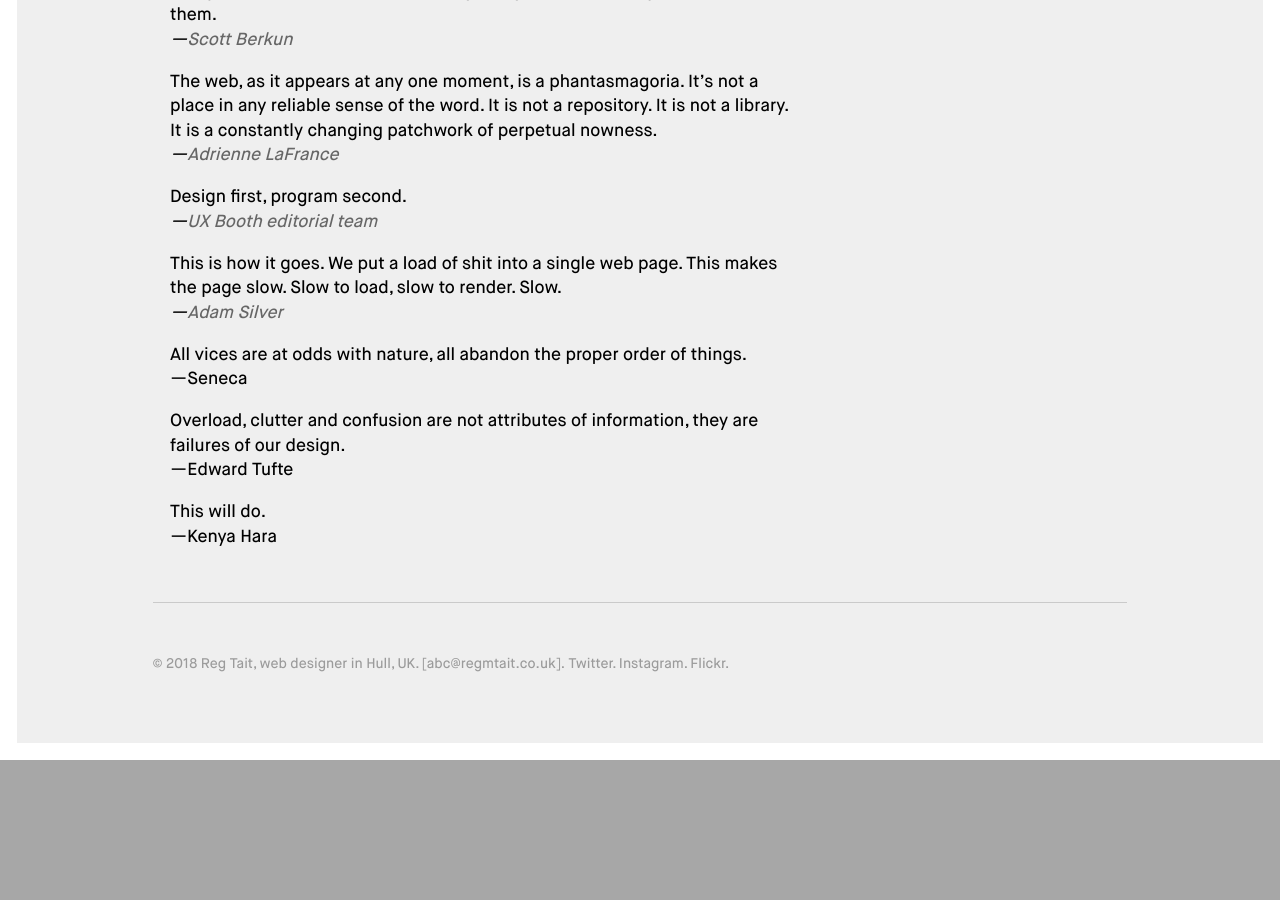
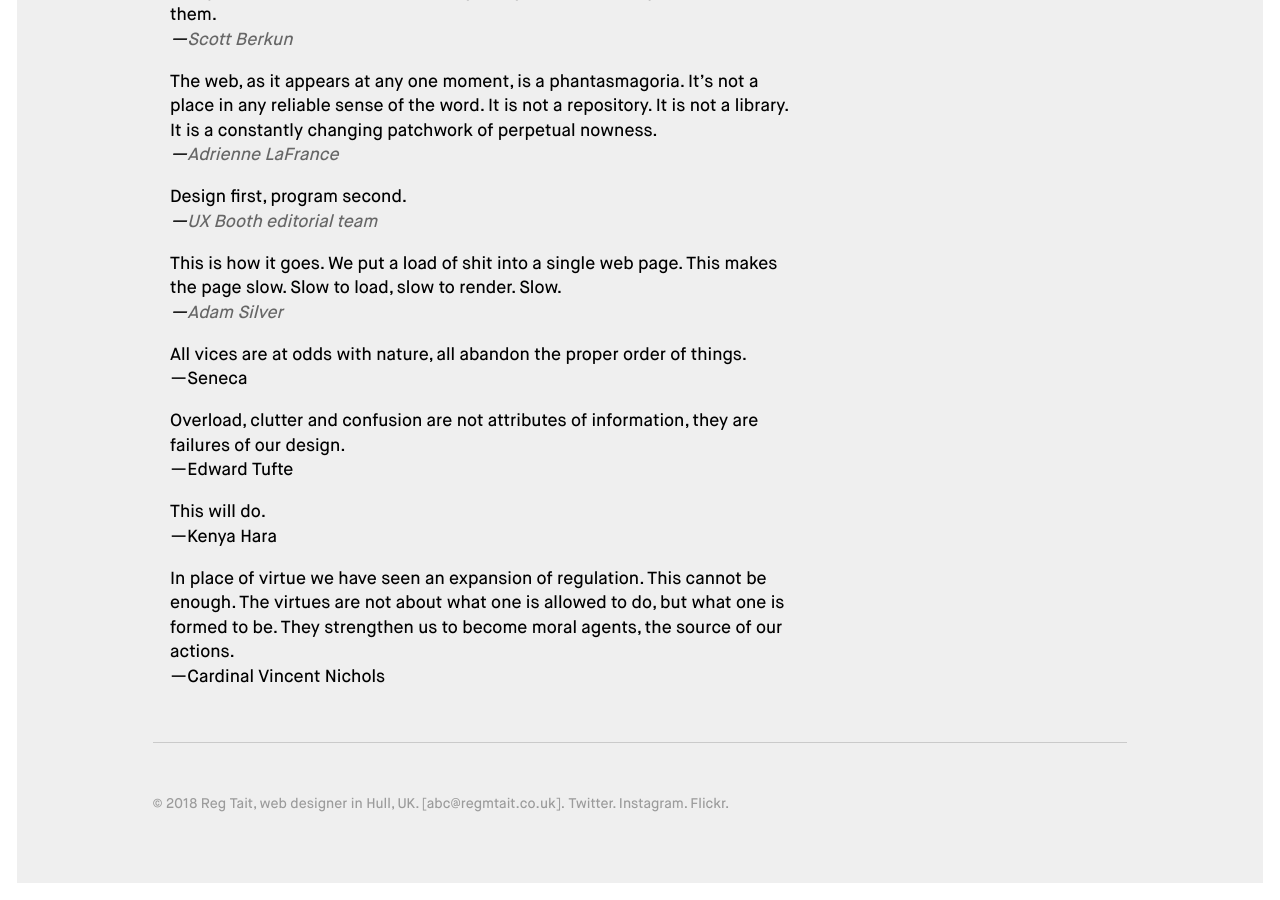
Before and after one commit to regmtait/regmtait.co.uk, a Jekyll site: the page built from quotes.md, in a window 1280 px wide and 900 px high, scrolled down 1190 px. Built offline with Jekyll 4.4.1, drawn with Linux system fonts in a browser that asks for light colours; before the commit the page ends 1950 px from its top, so only the background shows below that.

Commit message:
Add another quote

```diff
--- a/quotes.md
+++ b/quotes.md
@@ -51,3 +51,5 @@ Just a list of quotes that I like.
 > Overload, clutter and confusion are not attributes of information, they are failures of our design.<br>—Edward Tufte
 
 > This will do.<br>—Kenya Hara
+
+> In place of virtue we have seen an expansion of regulation. This cannot be enough. The virtues are not about what one is allowed to do, but what one is formed to be. They strengthen us to become moral agents, the source of our actions.<br>—Cardinal Vincent Nichols
```
